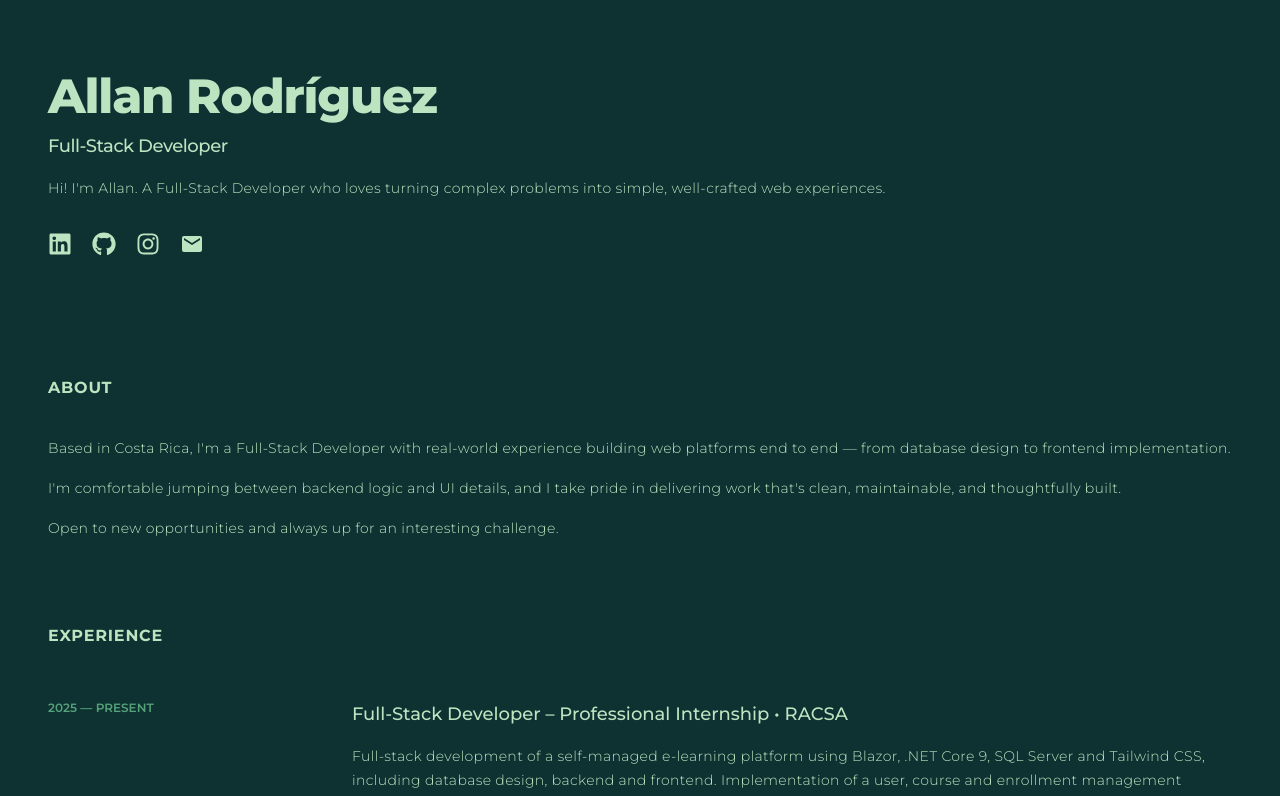
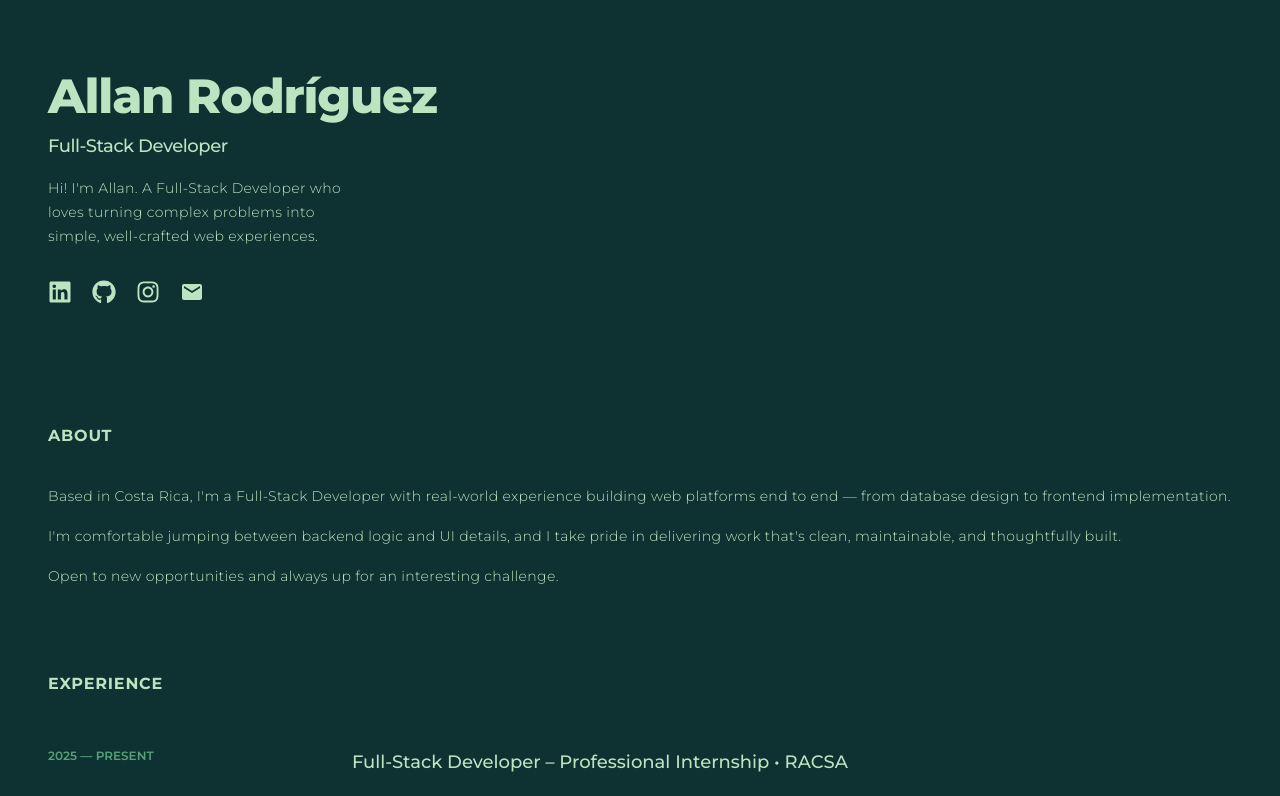
Before and after one commit to AllanRV09/portfolio, a React app: page / in a window 1280 px wide. Shown: the top 796 px of the page. Built offline with nearby package versions, Linux system fonts and the light colour scheme; the HTML template or start-up script is replaced by a standard one.

Commit message:
style: limit header description width to improve readability

```diff
--- a/src/sections/Header.jsx
+++ b/src/sections/Header.jsx
@@ -18,7 +18,7 @@ export function Header() {
                     </a>
                 </h1>
                 <h2 className="mt-3 font-medium tracking-tight sm:text-lg">Full-Stack Developer</h2>
-                <p className="mt-4 text-sm font-light tracking-wide leading-6">Hi! I'm Allan. A Full-Stack Developer who loves turning  complex problems into simple, well-crafted web experiences.</p>
+                <p className="mt-4 max-w-xs text-sm font-light tracking-wide leading-6">Hi! I'm Allan. A Full-Stack Developer who loves turning  complex problems into simple, well-crafted web experiences.</p>
 
                 <div className="flex gap-5 mt-8">
                     {
```
